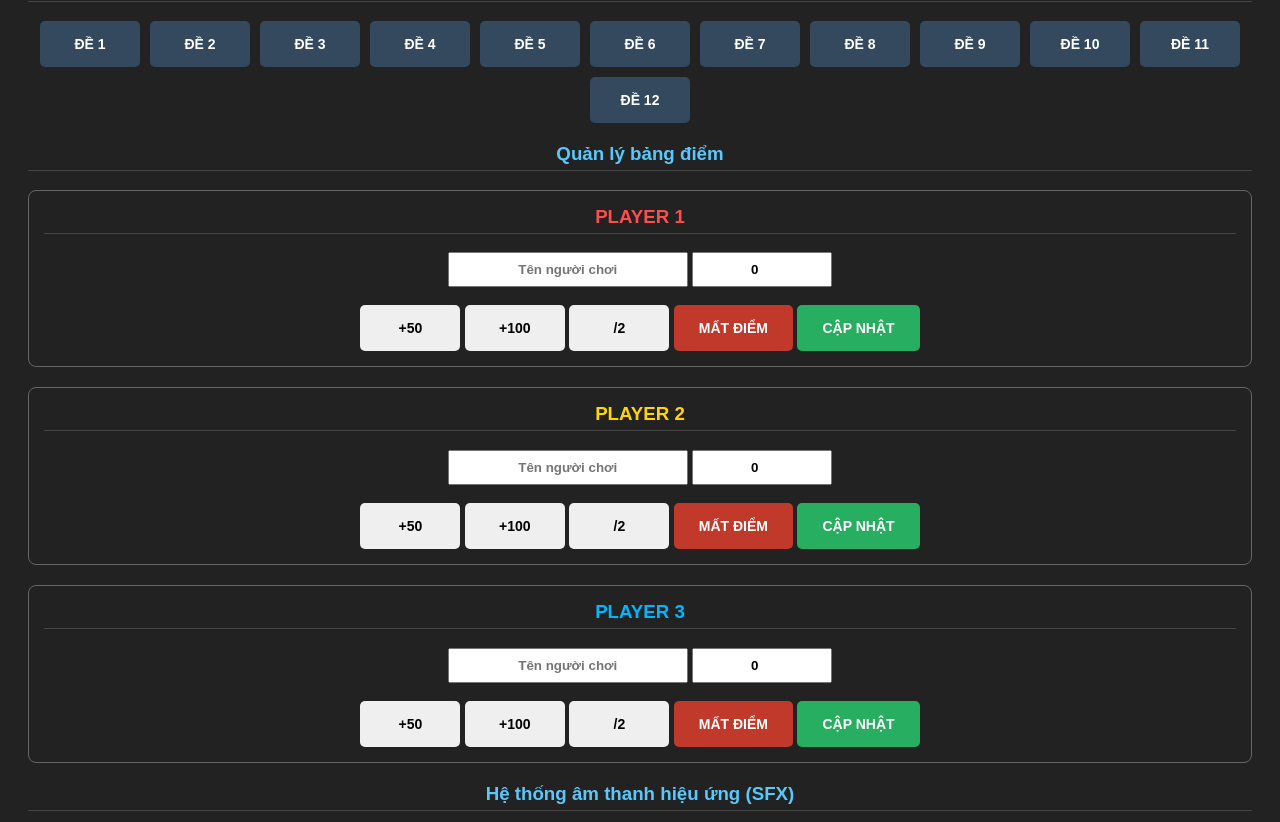
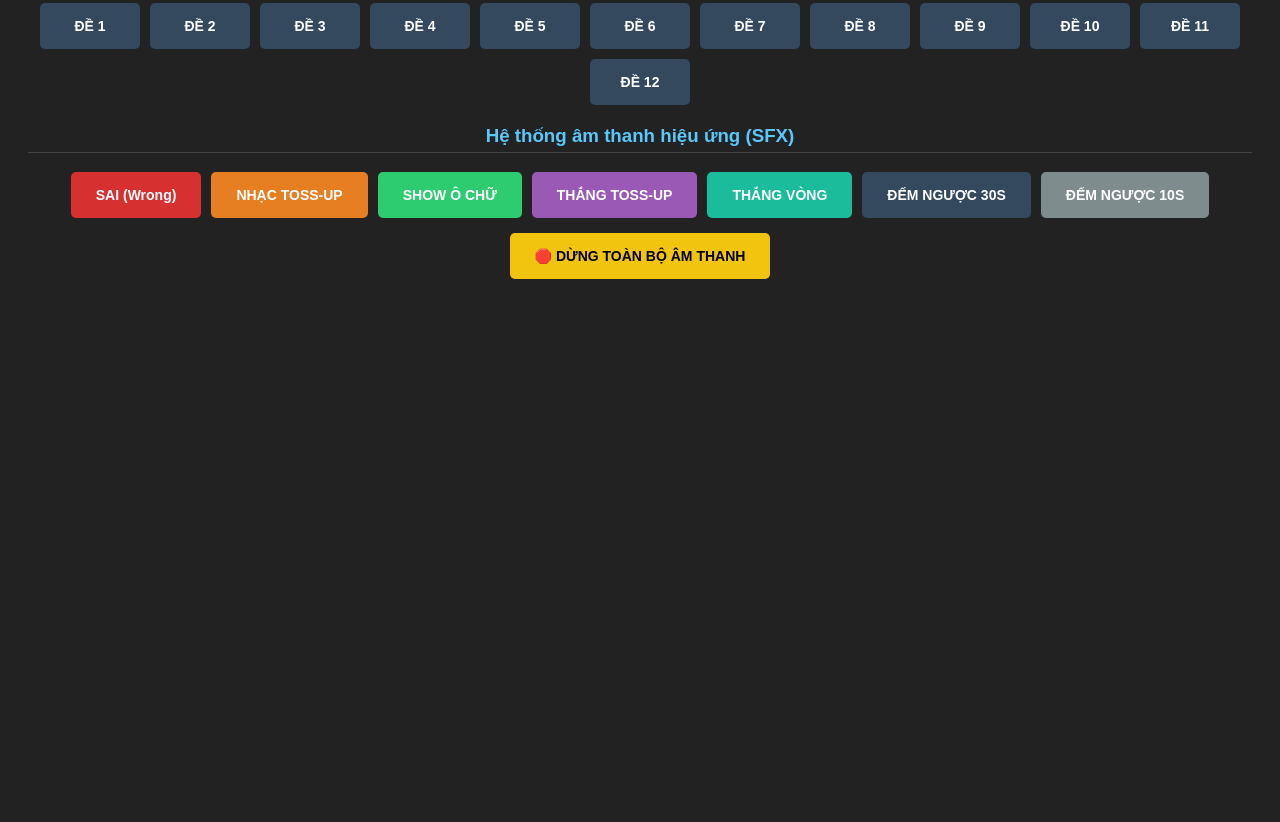
Before and after one commit to tmncapy/PuzzleBoard, a plain HTML site: page control.html in a window 1280 px wide. Shown: the part 578-1400 px from the top of the page. After the commit the page ends 900 px from the top, so only its background shows below. Drawn offline with nearby package versions, Linux system fonts and the light colour scheme.

Commit message:
Add files via upload

```diff
--- a/control.html
+++ b/control.html
@@ -194,15 +194,7 @@
 
    <h3>Nhập từ khóa thủ công (Bấm Enter để xuống hàng)</h3>
     <div class="group" style="flex-direction: column; align-items: center;">
-        <textarea id="manualTextInput"
-class="input-manual"
-rows="4"
-style="height:auto;width:420px;resize:vertical;"
-placeholder="DÒNG 1 (12 ô)
-DÒNG 2 (14 ô)
-DÒNG 3 (14 ô)
-DÒNG 4 (12 ô)">
-</textarea>
+        <textarea id="manualTextInput" class="input-manual" rows="3" style="height: auto; width: 350px; resize: vertical;" placeholder="DÒNG 1&#10;DÒNG 2 (BẤM ENTER)..."></textarea>
         <button style="background-color: #27ae60; color: white; margin-top: 10px;" onclick="sendManualText()">SHOW CHỮ LÊN BẢNG</button>
     </div>
 
@@ -265,129 +257,7 @@ DÒNG 4 (12 ô)">
             </div>
         </div>
     </div>
-<h3>Quản lý bảng điểm</h3>
 
-<div class="group" style="flex-direction:column;gap:20px;">
-
-    <!-- PLAYER 1 -->
-    <div style="border:1px solid #666;padding:15px;border-radius:8px;">
-
-        <h3 style="margin-top:0;color:#ff4d4d;">PLAYER 1</h3>
-
-        <input
-            id="playerName1"
-            type="text"
-            placeholder="Tên người chơi"
-            style="padding:8px;width:220px;font-weight:bold;text-align:center;">
-
-        <input
-            id="playerScore1"
-            type="number"
-            value="0"
-            style="padding:8px;width:120px;font-weight:bold;text-align:center;">
-
-        <br><br>
-
-        <button onclick="addScore(1,50)">+50</button>
-        <button onclick="addScore(1,100)">+100</button>
-
-        <button onclick="halfScore(1)">/2</button>
-
-        <button
-            style="background:#c0392b;color:white;"
-            onclick="resetScore(1)">
-            MẤT ĐIỂM
-        </button>
-
-        <button
-            style="background:#27ae60;color:white;"
-            onclick="updatePlayer(1)">
-            CẬP NHẬT
-        </button>
-
-    </div>
-
-
-    <!-- PLAYER 2 -->
-
-    <div style="border:1px solid #666;padding:15px;border-radius:8px;">
-
-        <h3 style="margin-top:0;color:#ffd600;">PLAYER 2</h3>
-
-        <input
-            id="playerName2"
-            type="text"
-            placeholder="Tên người chơi"
-            style="padding:8px;width:220px;font-weight:bold;text-align:center;">
-
-        <input
-            id="playerScore2"
-            type="number"
-            value="0"
-            style="padding:8px;width:120px;font-weight:bold;text-align:center;">
-
-        <br><br>
-
-        <button onclick="addScore(2,50)">+50</button>
-        <button onclick="addScore(2,100)">+100</button>
-
-        <button onclick="halfScore(2)">/2</button>
-
-        <button
-            style="background:#c0392b;color:white;"
-            onclick="resetScore(2)">
-            MẤT ĐIỂM
-        </button>
-
-        <button
-            style="background:#27ae60;color:white;"
-            onclick="updatePlayer(2)">
-            CẬP NHẬT
-        </button>
-
-    </div>
-
-
-    <!-- PLAYER 3 -->
-
-    <div style="border:1px solid #666;padding:15px;border-radius:8px;">
-
-        <h3 style="margin-top:0;color:#00b7ff;">PLAYER 3</h3>
-
-        <input
-            id="playerName3"
-            type="text"
-            placeholder="Tên người chơi"
-            style="padding:8px;width:220px;font-weight:bold;text-align:center;">
-
-        <input
-            id="playerScore3"
-            type="number"
-            value="0"
-            style="padding:8px;width:120px;font-weight:bold;text-align:center;">
-
-        <br><br>
-
-        <button onclick="addScore(3,50)">+50</button>
-        <button onclick="addScore(3,100)">+100</button>
-
-        <button onclick="halfScore(3)">/2</button>
-
-        <button
-            style="background:#c0392b;color:white;"
-            onclick="resetScore(3)">
-            MẤT ĐIỂM
-        </button>
-
-        <button
-            style="background:#27ae60;color:white;"
-            onclick="updatePlayer(3)">
-            CẬP NHẬT
-        </button>
-
-    </div>
-
-</div>
     <h3>Hệ thống âm thanh hiệu ứng (SFX)</h3>
     <div class="group">
         <button style="background-color: #d63031; color: white;" onclick="sendCmd('PLAY_SFX', 'wrong.mp3')">SAI (Wrong)</button>
@@ -432,8 +302,10 @@ DÒNG 4 (12 ô)">
                     const btn = document.getElementById(`btnQuiz${i}`);
                     if (btn) btn.classList.remove("active");
                 }
+                if(data >= 0) {
                     const activeBtn = document.getElementById(`btnQuiz${data + 1}`);
                     if (activeBtn) activeBtn.classList.add("active");
+                }
 
                 const targetQuizzes = [2, 3, 4, 8, 9, 10, 11];
                 if (targetQuizzes.includes(data)) {
@@ -474,24 +346,22 @@ DÒNG 4 (12 ô)">
         });
 
         function sendManualText() {
-    const txt = document.getElementById("manualTextInput").value
-        .toUpperCase()
-        .replace(/\r/g, "");
+            const txt = document.getElementById("manualTextInput").value.toUpperCase().replace(/\r/g, "");
+            const lines = txt.split("\n").map(l => l.trim()).filter(l => l !== "");
 
-    const lines = txt.split("\n");
-
+            if (lines.length === 0) {
+                showCustomAlert("Vui lòng nhập văn bản trước khi hiển thị.");
+                return;
+            }
             if (lines.length > 4) {
                 showCustomAlert("Chỉ được nhập tối đa 4 dòng.");
                 return;
             }
 
             const maxLen = [12, 14, 14, 12];
-
             for (let i = 0; i < lines.length; i++) {
                 if (lines[i].length > maxLen[i]) {
-            showCustomAlert(
-                `Dòng ${i + 1} chỉ được tối đa ${maxLen[i]} ký tự.`
-            );
+                    showCustomAlert(`Dòng ${i + 1} chỉ được tối đa ${maxLen[i]} ký tự.`);
                     return;
                 }
             }
@@ -602,8 +472,6 @@ DÒNG 4 (12 ô)">
         function clickPauseTossup() {
             isTossupRunning = false;
             clearTimeout(tossupTimeout);
-            // SỬA ĐỔI CHÍNH TẠI ĐÂY: Gửi đồng thời lệnh PAUSE_TOSSUP để đổi màu nút
-            // và ép luồng hiển thị khán giả dừng phát âm thanh tossupSound ngay lập tức.
             sendCmd('PAUSE_TOSSUP');
             sendCmd('STOP_TOSSUP_MUSIC');
         }
@@ -704,46 +572,7 @@ DÒNG 4 (12 ô)">
         function clearExtraLetters() {
             document.querySelectorAll(".extra-letter-input").forEach(inp => inp.value = "");
         }
-function updatePlayer(player){
 
-    sendCmd("UPDATE_PLAYER",{
-
-        player:player,
-
-        name:document.getElementById("playerName"+player).value,
-
-        score:parseInt(
-            document.getElementById("playerScore"+player).value
-        )||0
-
-    });
-
-}
-function addScore(player,value){
-
-    let box=document.getElementById("playerScore"+player);
-
-    box.value=(parseInt(box.value)||0)+value;
-
-    updatePlayer(player);
-
-}
-function halfScore(player){
-
-    let box=document.getElementById("playerScore"+player);
-
-    box.value=Math.floor((parseInt(box.value)||0)/2);
-
-    updatePlayer(player);
-
-}
-function resetScore(player){
-
-    document.getElementById("playerScore"+player).value=0;
-
-    updatePlayer(player);
-
-}
         document.addEventListener('keydown', function (e) {
             if (e.key === 'F12') { e.preventDefault(); return false; }
             if (e.ctrlKey && e.shiftKey && (e.key === 'I' || e.key === 'J' || e.key === 'C')) { e.preventDefault(); return false; }
```
Also changed, not shown: script.js (+22 -27 lines). Lines whose indentation alone changed are shown as unchanged.
